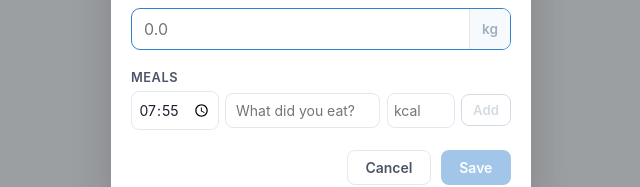
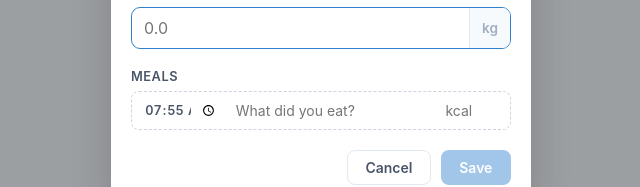
Before and after one commit to capelski/morpholody, a React (Vite) app: page / in a window 1280 px wide. Both pictures are taken after a click on the button "Today". Shown: the part 335-522 px from the top of the page, without its empty margins (319-959 px from the left). Built offline with nearby package versions, Linux system fonts and the light colour scheme.

Commit message:
Remove the add button in the meals section of the day view. Always display an empty meal at the end of the list and, when the user fills either the description or the calories, add a new empty meal below

```diff
--- a/src/components/Day.css
+++ b/src/components/Day.css
@@ -225,105 +225,10 @@
   color: #e53e3e;
 }
 
-/* Add meal row */
-.day-meal-add {
-  display: flex;
-  gap: 0.4rem;
-  align-items: center;
-}
-
-.day-meal-time-input {
-  width: 88px;
-  flex-shrink: 0;
-  border: 1.5px solid #e2e8f0;
-  border-radius: 8px;
-  padding: 0.5rem 0.4rem;
-  font-size: 0.875rem;
-  font-family: inherit;
-  color: #1a202c;
-  outline: none;
-  transition: border-color 0.15s;
-}
-
-.day-meal-time-input:focus {
-  border-color: #3182ce;
-}
-
-.day-meal-desc-input {
-  flex: 1;
-  min-width: 0;
-  border: 1.5px solid #e2e8f0;
-  border-radius: 8px;
-  padding: 0.5rem 0.6rem;
-  font-size: 0.875rem;
-  font-family: inherit;
-  color: #1a202c;
-  outline: none;
-  transition: border-color 0.15s;
-}
-
-.day-meal-desc-input:focus {
-  border-color: #3182ce;
-}
-
-.day-meal-cal-input {
-  width: 68px;
-  flex-shrink: 0;
-  border: 1.5px solid #e2e8f0;
-  border-radius: 8px;
-  padding: 0.5rem 0.4rem;
-  font-size: 0.875rem;
-  font-family: inherit;
-  color: #1a202c;
-  outline: none;
-  transition: border-color 0.15s;
-  -moz-appearance: textfield;
-}
-
-.day-meal-cal-input::-webkit-outer-spin-button,
-.day-meal-cal-input::-webkit-inner-spin-button {
-  -webkit-appearance: none;
-}
-
-.day-meal-cal-input:focus {
-  border-color: #3182ce;
-}
-
-.day-meal-cal {
-  flex-shrink: 0;
-  font-size: 0.75rem;
-  font-weight: 600;
-  color: #718096;
-  white-space: nowrap;
-  font-variant-numeric: tabular-nums;
-}
-
-.day-meal-add-btn {
-  flex-shrink: 0;
-  background: none;
-  border: 1.5px solid #3182ce;
-  color: #3182ce;
-  border-radius: 8px;
-  padding: 0.45rem 0.7rem;
-  font-size: 0.82rem;
-  font-weight: 600;
-  font-family: inherit;
-  cursor: pointer;
-  transition:
-    background 0.12s,
-    color 0.12s,
-    border-color 0.12s;
-}
-
-.day-meal-add-btn:hover:not(:disabled) {
-  background: #ebf8ff;
-}
-
-.day-meal-add-btn:disabled {
-  opacity: 0.45;
-  cursor: not-allowed;
-  border-color: #a0aec0;
-  color: #a0aec0;
+.day-meal-row--ghost {
+  background: transparent;
+  border-style: dashed;
+  border-color: #cbd5e0;
 }
 
 .day-meal-conflict {
--- a/src/components/Day.tsx
+++ b/src/components/Day.tsx
@@ -30,29 +30,28 @@ function nextMinute(hhmm: string): string {
   return `${String(Math.floor(total / 60) % 24).padStart(2, "0")}:${String(total % 60).padStart(2, "0")}`;
 }
 
+function ghostEntry(afterTime?: string): MealEntry {
+  return { time: afterTime ? nextMinute(afterTime) : nowHHMM(), description: "", calories: null };
+}
+
 export default function Day({ date, onClose, onSaved }: DayProps) {
   const [weightStr, setWeightStr] = useState("");
-  const [meals, setMeals] = useState<MealEntry[]>([]);
-  const [newTime, setNewTime] = useState(nowHHMM);
-  const [newDesc, setNewDesc] = useState("");
-  const [newCalStr, setNewCalStr] = useState("");
+  // meals always ends with a ghost row (empty description and null calories)
+  const [meals, setMeals] = useState<MealEntry[]>([ghostEntry()]);
   const weightRef = useRef<HTMLInputElement>(null);
 
   useEffect(() => {
     setWeightStr("");
-    setMeals([]);
-    setNewTime(nowHHMM());
-    setNewDesc("");
-    setNewCalStr("");
+    setMeals([ghostEntry()]);
     getDiaryEntry(toDateKey(date)).then((entry) => {
       setWeightStr(entry?.weight != null ? String(entry.weight) : "");
-      setMeals(
-        (entry?.meals ?? []).map(({ time, description, calories }) => ({
+      const loaded = (entry?.meals ?? []).map(({ time, description, calories }) => ({
         time,
         description,
         calories: calories ?? null,
-        })),
-      );
+      }));
+      const last = loaded[loaded.length - 1];
+      setMeals([...loaded, ghostEntry(last?.time)]);
     });
   }, [date]);
 
@@ -69,25 +68,20 @@ export default function Day({ date, onClose, onSaved }: DayProps) {
   }, [onClose]);
 
   function updateMeal(index: number, patch: Partial<MealEntry>) {
-    setMeals((prev) =>
-      prev.map((m, i) => (i === index ? { ...m, ...patch } : m)),
-    );
+    setMeals((prev) => {
+      const updated = prev.map((m, i) => (i === index ? { ...m, ...patch } : m));
+      const isLast = index === prev.length - 1;
+      if (isLast) {
+        const was = prev[index];
+        const now = updated[index];
+        const wasEmpty = was.description.trim() === "" && was.calories === null;
+        const hasContent = now.description.trim() !== "" || now.calories !== null;
+        if (wasEmpty && hasContent) {
+          return [...updated, ghostEntry(now.time)];
         }
-
-  function addMeal() {
-    const hasContent = newDesc.trim() !== "" || parseCal(newCalStr) !== null;
-    if (!hasContent || meals.some((m) => m.time === newTime)) return;
-    const entry: MealEntry = {
-      time: newTime,
-      description: newDesc.trim(),
-      calories: parseCal(newCalStr),
-    };
-    setMeals((prev) =>
-      [...prev, entry].sort((a, b) => a.time.localeCompare(b.time)),
-    );
-    setNewTime(nextMinute(newTime));
-    setNewDesc("");
-    setNewCalStr("");
+      }
+      return updated;
+    });
   }
 
   function removeMeal(index: number) {
@@ -98,11 +92,10 @@ export default function Day({ date, onClose, onSaved }: DayProps) {
     e.preventDefault();
     const value = parseFloat(weightStr);
     const weight = !isNaN(value) && value > 0 ? value : null;
-    // Re-sort in case the user changed a time while editing.
-    const sortedMeals = [...meals].sort((a, b) =>
-      a.time.localeCompare(b.time),
-    );
-    await saveDiaryEntry(toDateKey(date), { weight, meals: sortedMeals });
+    const mealsToSave = meals
+      .filter((m) => m.description.trim() !== "" || m.calories !== null)
+      .sort((a, b) => a.time.localeCompare(b.time));
+    await saveDiaryEntry(toDateKey(date), { weight, meals: mealsToSave });
     onSaved?.();
     onClose();
   }
@@ -114,12 +107,11 @@ export default function Day({ date, onClose, onSaved }: DayProps) {
     year: "numeric",
   });
 
-  // Detect duplicate times among existing meals (can happen if the user edits a time field).
-  const mealTimes = meals.map((m) => m.time);
+  const committed = meals.slice(0, -1);
+  const mealTimes = committed.map((m) => m.time);
   const hasDuplicateTimes = mealTimes.length !== new Set(mealTimes).size;
-  const newTimeConflict = meals.some((m) => m.time === newTime);
   const weightValid = weightStr !== "" && parseFloat(weightStr) > 0;
-  const canSave = (weightValid || meals.length > 0) && !hasDuplicateTimes;
+  const canSave = (weightValid || committed.length > 0) && !hasDuplicateTimes;
 
   return (
     <div className="day-overlay" onPointerDown={onClose}>
@@ -167,10 +159,14 @@ export default function Day({ date, onClose, onSaved }: DayProps) {
           <div className="day-field">
             <span className="day-field-label">Meals</span>
 
-            {meals.length > 0 && (
             <ul className="day-meals">
-                {meals.map((meal, i) => (
-                  <li key={i} className="day-meal-row">
+              {meals.map((meal, i) => {
+                const isGhost = i === meals.length - 1;
+                return (
+                  <li
+                    key={i}
+                    className={`day-meal-row${isGhost ? " day-meal-row--ghost" : ""}`}
+                  >
                     <input
                       type="time"
                       className="day-meal-field day-meal-field--time"
@@ -181,6 +177,7 @@ export default function Day({ date, onClose, onSaved }: DayProps) {
                     <input
                       type="text"
                       className="day-meal-field day-meal-field--desc"
+                      placeholder={isGhost ? "What did you eat?" : ""}
                       value={meal.description}
                       onChange={(e) =>
                         updateMeal(i, { description: e.target.value })
@@ -199,6 +196,7 @@ export default function Day({ date, onClose, onSaved }: DayProps) {
                       }
                       aria-label="Calories"
                     />
+                    {!isGhost && (
                       <button
                         type="button"
                         className="day-meal-delete"
@@ -207,70 +205,14 @@ export default function Day({ date, onClose, onSaved }: DayProps) {
                       >
                         &#10005;
                       </button>
+                    )}
                   </li>
-                ))}
+                );
+              })}
             </ul>
-            )}
 
             {hasDuplicateTimes && (
               <p className="day-meal-conflict">Two meals share the same time</p>
-            )}
-
-            <div className="day-meal-add">
-              <input
-                type="time"
-                className="day-meal-time-input"
-                value={newTime}
-                onChange={(e) => setNewTime(e.target.value)}
-                aria-label="New meal time"
-              />
-              <input
-                type="text"
-                className="day-meal-desc-input"
-                placeholder="What did you eat?"
-                value={newDesc}
-                onChange={(e) => setNewDesc(e.target.value)}
-                onKeyDown={(e) => {
-                  if (e.key === "Enter") {
-                    e.preventDefault();
-                    addMeal();
-                  }
-                }}
-                aria-label="Meal description"
-              />
-              <input
-                type="number"
-                className="day-meal-cal-input"
-                placeholder="kcal"
-                min="1"
-                step="1"
-                value={newCalStr}
-                onChange={(e) => setNewCalStr(e.target.value)}
-                onKeyDown={(e) => {
-                  if (e.key === "Enter") {
-                    e.preventDefault();
-                    addMeal();
-                  }
-                }}
-                aria-label="Calories"
-              />
-              <button
-                type="button"
-                className="day-meal-add-btn"
-                onClick={addMeal}
-                disabled={
-                  (newDesc.trim() === "" && parseCal(newCalStr) === null) ||
-                  newTimeConflict
-                }
-              >
-                Add
-              </button>
-            </div>
-
-            {newTimeConflict && (
-              <p className="day-meal-conflict">
-                A meal at {newTime} already exists
-              </p>
             )}
           </div>
 
```
Lines whose indentation alone changed are shown as unchanged.
